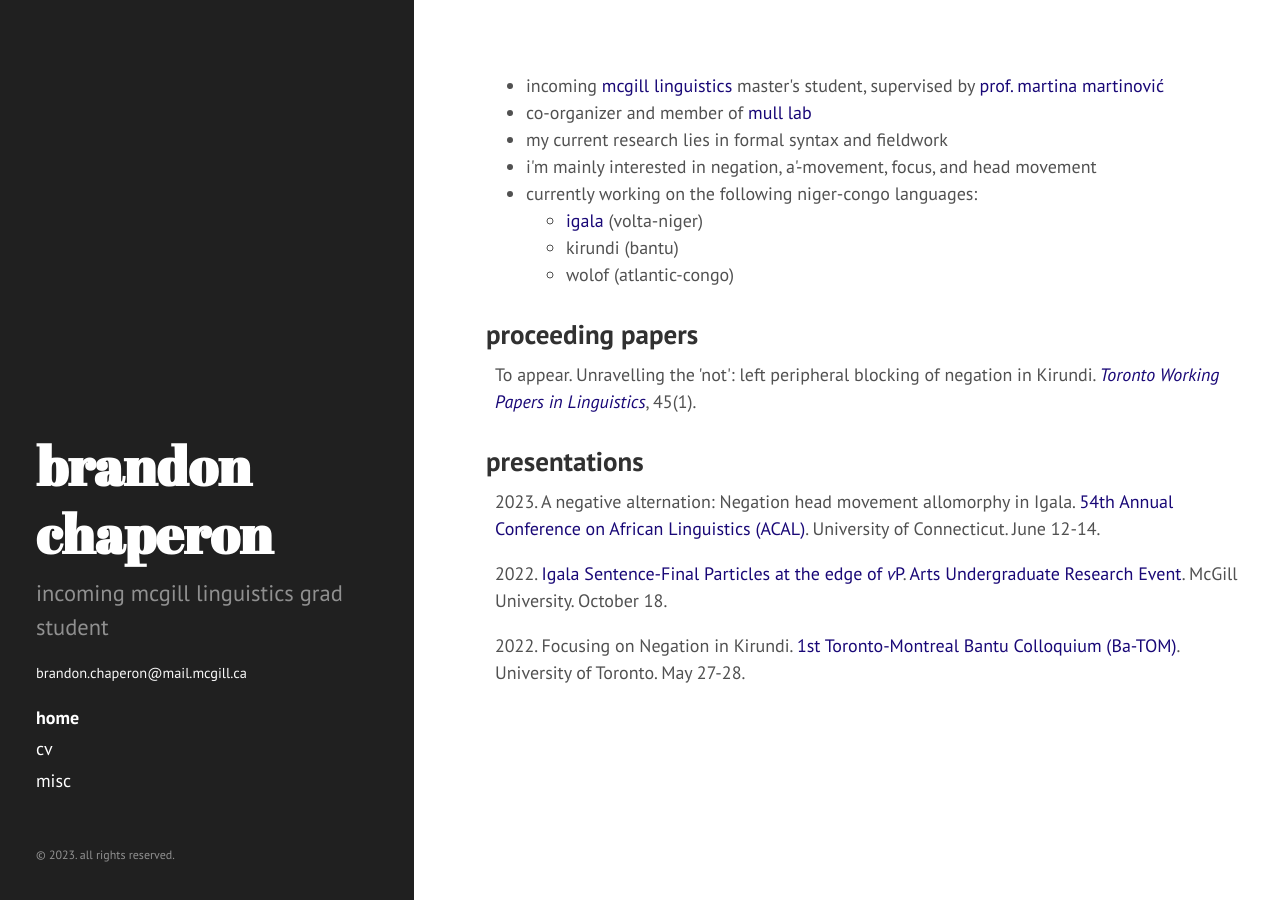
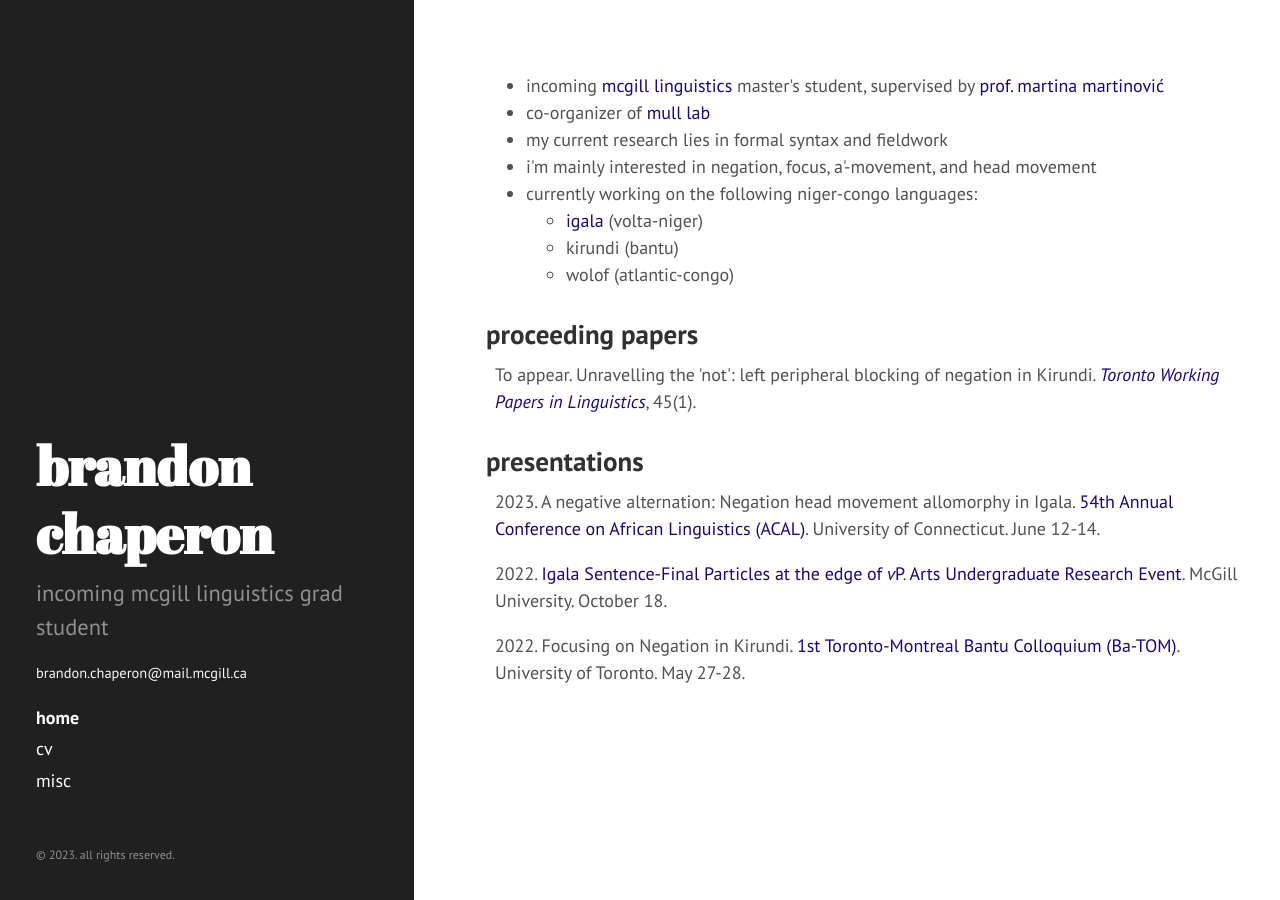
Before and after one commit to bchaper0n/bchaper0n.github.io, a Jekyll site: the page built from index.html, in a window 1280 px wide. Built offline with Jekyll 4.4.1, drawn with Linux system fonts in a browser that asks for light colours.

Commit message:
small fix

```diff
--- a/index.html
+++ b/index.html
@@ -4,9 +4,9 @@ title: home
 ---
 <ul>
 <li>incoming <a href="https://www.mcgill.ca/linguistics/">mcgill linguistics</a> master's student, supervised by <a href="https://inamartinovic.com/">prof. martina martinović</a></li>
-<li>co-organizer and member of <a href="https://mull-lab.org">mull lab</a></li>
+<li>co-organizer of <a href="https://mull-lab.org">mull lab</a></li>
 <li>my current research lies in formal syntax<!-- <li>, semantics, their interface, --> and fieldwork</li>
-<li>i'm mainly interested in negation, a'-movement, focus, and head movement</li>
+<li>i'm mainly interested in negation, focus, a'-movement, and head movement</li>
 <li>currently working on the following niger-congo languages:</li>
     <ul>
         <li><a href="https://mull-lab.org/igala/">igala</a> (volta-niger)</li>
```
